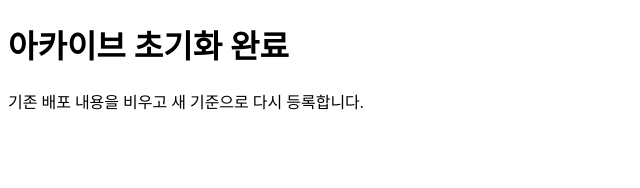
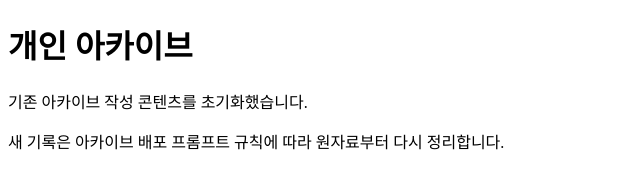
Before and after one commit to softm/mine, a plain HTML site: page index.html in a window 1280 px wide. Shown: the whole page, without its empty margins (0-640 px from the left). Drawn offline with Linux system fonts and the light colour scheme.

Commit message:
archive reset: clean landing

```diff
--- a/index.html
+++ b/index.html
@@ -1 +1 @@
-<!doctype html><html lang="ko"><head><meta charset="utf-8"><meta name="viewport" content="width=device-width,initial-scale=1"><title>아카이브 재정비 중</title></head><body><main><h1>아카이브 초기화 완료</h1><p>기존 배포 내용을 비우고 새 기준으로 다시 등록합니다.</p></main></body></html>
+<!doctype html><html lang="ko"><head><meta charset="utf-8"><meta name="viewport" content="width=device-width,initial-scale=1"><meta name="robots" content="noindex"><title>개인 아카이브</title></head><body><main><h1>개인 아카이브</h1><p>기존 아카이브 작성 콘텐츠를 초기화했습니다.</p><p>새 기록은 아카이브 배포 프롬프트 규칙에 따라 원자료부터 다시 정리합니다.</p></main></body></html>
```
